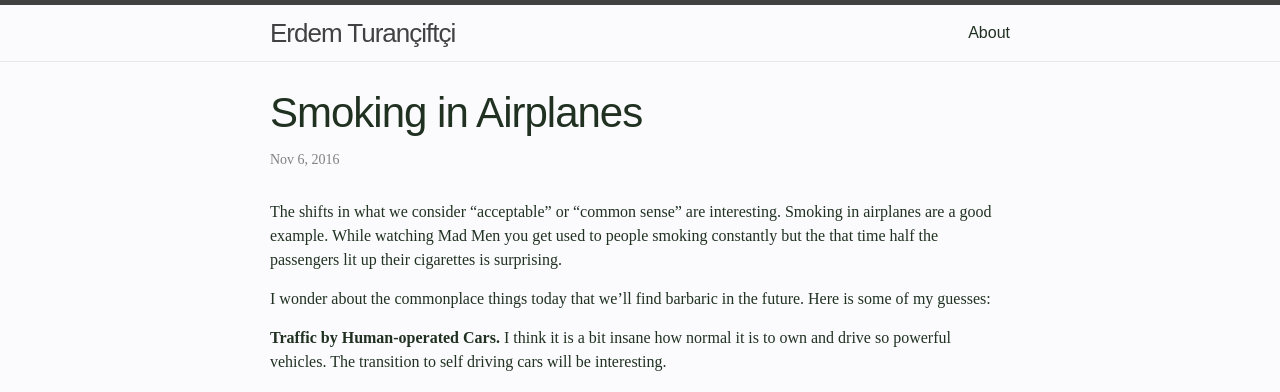
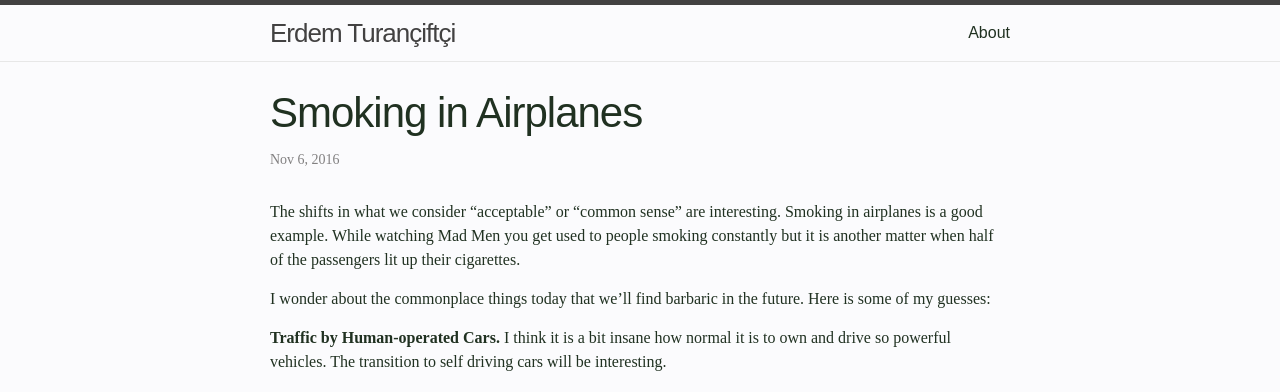
Before and after one commit to erdemtu/erdemtu.github.io, a Jekyll site: the page built from _posts/2016-11-06-smoking-in-airplanes.md, in a window 1280 px wide. Shown: the top 392 px of the page. Built offline with Jekyll 4.4.1, drawn with Linux system fonts in a browser that asks for light colours; some web fonts are replaced.

Commit message:
Fixed some typos in "Smoking in Airplanes"

```diff
--- a/_posts/2016-11-06-smoking-in-airplanes.md
+++ b/_posts/2016-11-06-smoking-in-airplanes.md
@@ -6,9 +6,9 @@ categories:
 ---
 
 The shifts in what we consider "acceptable" or "common sense" are interesting.
-Smoking in airplanes are a good example. While watching Mad Men you get used to
-people smoking constantly but the that time half the passengers lit up their
-cigarettes is surprising.
+Smoking in airplanes is a good example. While watching Mad Men you get used to
+people smoking constantly but it is another matter when half of the passengers lit up their
+cigarettes.
 
 I wonder about the commonplace things today that we'll find barbaric in the
 future. Here is some of my guesses:
```
